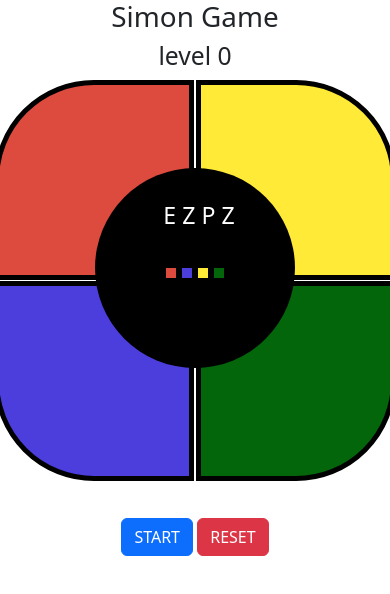
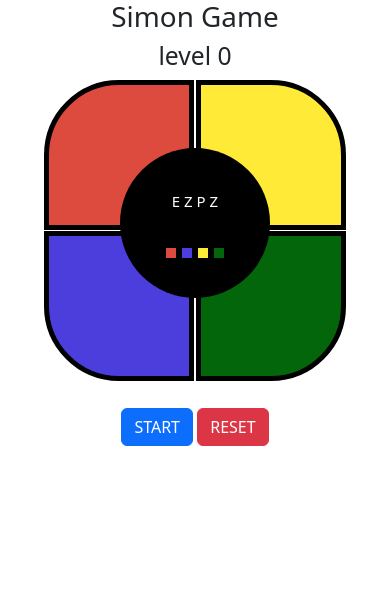
Before and after one commit to Younus-younus/Simon-Says-Game, a plain HTML site: page index.html in a window 390 px wide. Drawn offline with nearby package versions, Linux system fonts and the light colour scheme.

Commit message:
Initial commit

```diff
--- a/app.js
+++ b/app.js
@@ -57,7 +57,7 @@ function checkAns(idx) {
   } else {
     h1.innerHTML = `Game Over! <b>Your Score Was ${level}</b>`;
     h2.innerText = "Press the Start button to play again!";
-    document.querySelector("body").style.backgroundColor = "#ff0000";
+    document.querySelector("body").style.backgroundColor = "#dd4b3e";
     document.querySelector("body").style.color = "white";
     reset();
   }
--- a/stylesheet.css
+++ b/stylesheet.css
@@ -39,15 +39,15 @@ body{
     background-color: rgb(49, 44, 44);
 }
 .circle {
-    height: 200px;
-    width: 200px;
+    height: 150px;
+    width: 150px;
     border: 10px black;
     border-radius: 50%;
     background-color: black;
     color: white;
     display: flex;
     position: relative;
-    top: -350px;
+    top: -310px;
     justify-content: center;
     flex-direction: row;
 }
@@ -81,10 +81,10 @@ body{
 }
 .innercircle {
     position: relative;
-    top: -280px;
-    left: 4px;
+    top: -230px;
     color: white;
     z-index: 2;
+    font-size: 20px !important;
 }
 .box:hover {
     box-shadow: 0 0 0 2px rgb(36, 35, 35);
@@ -102,5 +102,53 @@ body{
 } */
 .button {
     position: relative;
-    top: -200px;
+    top: -150px;
 }
+
+@media screen and (max-width: 492px) {
+    .box {
+        width: 180px;
+        height: 180px;
+    }
+    .circle {
+        top: -300px;
+    }
+    .innercircle {
+        font-size: 15px !important;
+    }
+  }
+
+  @media screen and (max-width: 397px) {
+    .box {
+        width: 150px;
+        height: 150px;
+    }
+    .circle {
+        top: -260px;
+    }
+    .innercircle {
+        top: -190px;
+    }
+  }
+
+@media screen and (max-width: 311px) {
+    .box {
+        width: 120px;
+        height: 120px;
+    }
+    .circle {
+        top: -200px;
+        height: 100px;
+        width: 100px;
+    }
+    .innercircle {
+        top: -150px;
+        font-size: 10px !important;
+    }
+    .button {
+        top: -100px;
+    }
+    .r, .y, .b, .g {
+        margin-top: 70px;
+    }
+  }
```
